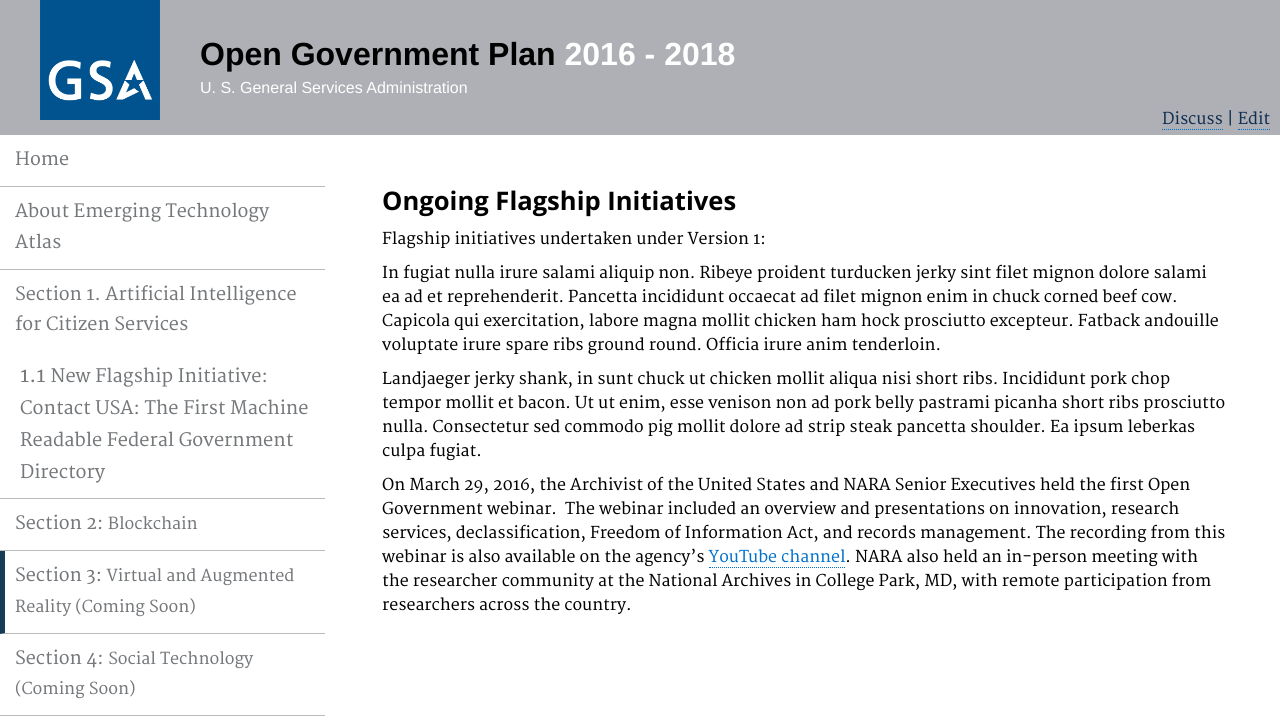
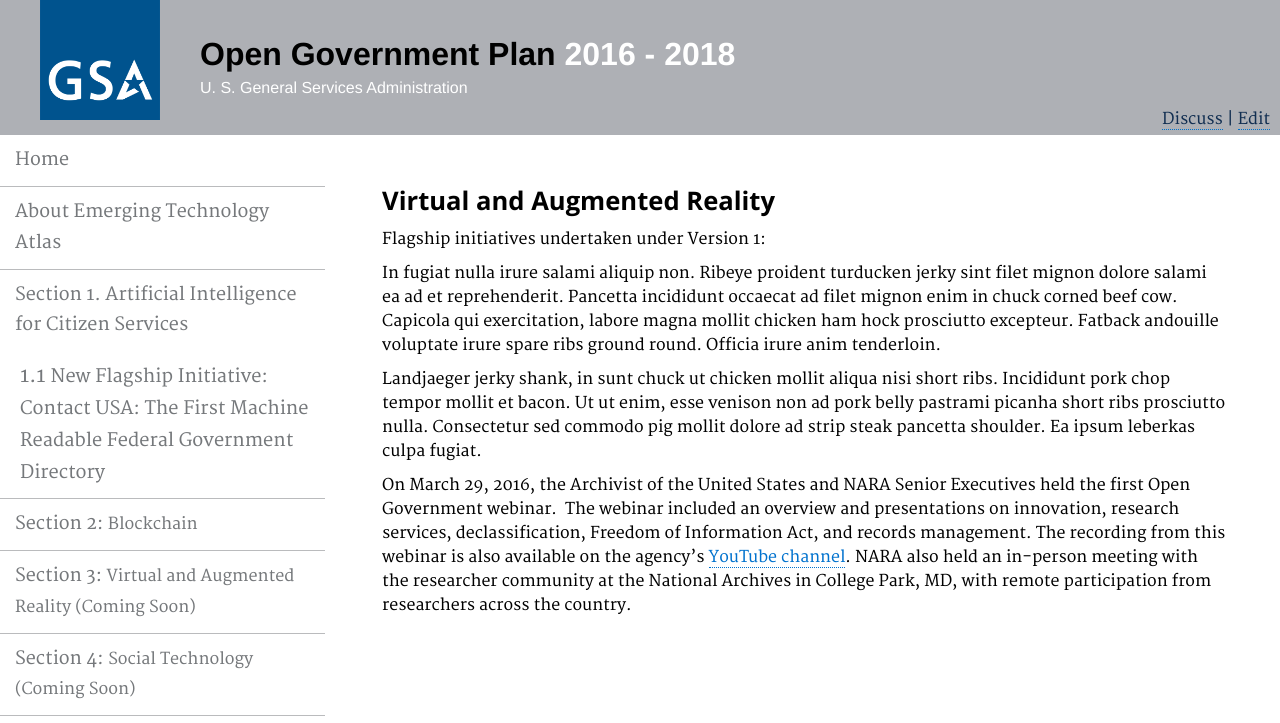
Before and after one commit to GSA/emerging-technology-atlas, a Jekyll site: the page built from pages/openinnovation.md, in a window 1280 px wide. Shown: the top 723 px of the page. Built offline with Jekyll 4.4.1, drawn with Linux system fonts in a browser that asks for light colours.

Commit message:
Update openinnovation.md

```diff
--- a/pages/openinnovation.md
+++ b/pages/openinnovation.md
@@ -1,11 +1,11 @@
 ---
 layout: page
-title: "Open Government Plan | Title of the page"
-permalink: /openinnovation/
+title: "Emerging Technology Atlas | Title of the page"
+permalink: /virtual-reality/
 description: ""
 ---
 
-### Ongoing Flagship Initiatives
+### Virtual and Augmented Reality
 
 
 <p>Flagship initiatives undertaken under Version 1:</p>
```
